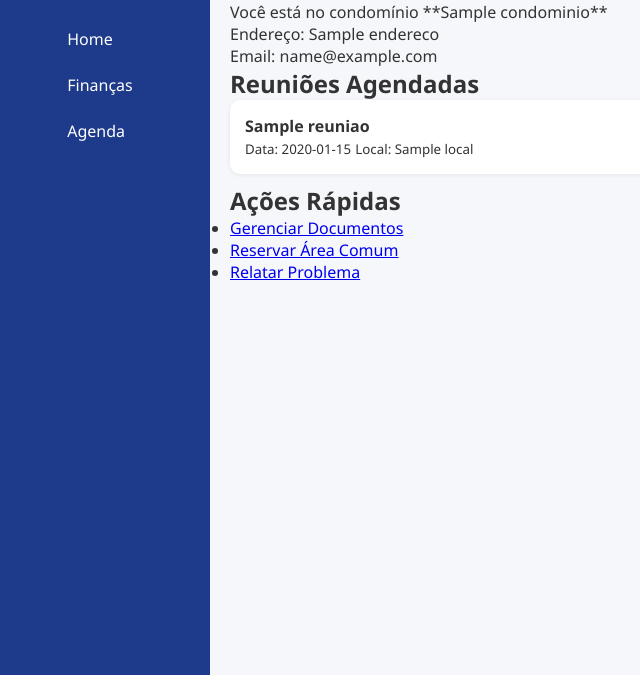
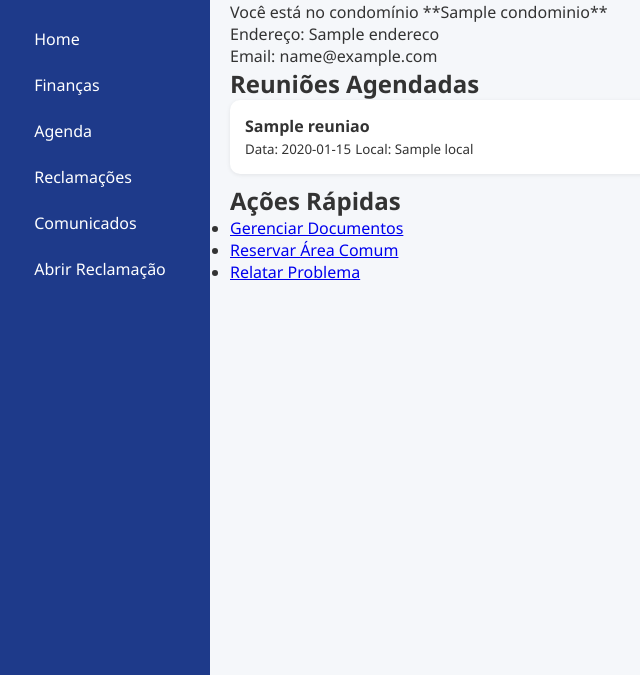
Before and after one commit to DigogSXD/CondoIQ, a Flask app: template templates/dashboard_morador.html in a window 1280 px wide. Shown: the part 125-800 px from the top of the page, without its empty margins (10-650 px from the left). Run offline with Flask 3, Linux system fonts and the light colour scheme; the template is opened without the code that fills it: most values are stand-ins (such as "Sample title", 1, 10 or a date in 2020); parts of the project's set-up code (start-up, migrations or seed data) failed here and were passed over.

Commit message:
Add files via upload

```diff
--- a/templates/dashboard_morador.html
+++ b/templates/dashboard_morador.html
@@ -17,7 +17,11 @@
                     <li class="active"><a href="#">Home</a></li>
                     <li><a href="#">Finanças</a></li>
                     <li><a href="#">Agenda</a></li>
+                    <li><a href="{{ url_for('visualizar_reclamacoes') }}">Reclamações</a></li> <!-- Link para visualizar reclamações -->
+                    <li><a href="{{ url_for('comunicados') }}">Comunicados</a></li> <!-- Link para comunicados -->
+                    <li><a href="{{ url_for('abrir_reclamacao') }}">Abrir Reclamação</a></li> <!-- Link para abrir nova reclamação -->
                 </ul>
+
             </nav>
         </aside>
 
--- a/templates/dashboard_sindico.html
+++ b/templates/dashboard_sindico.html
@@ -19,6 +19,9 @@
                     <li><a href="#">Agenda</a></li>
                     <li><a href="#">Manutenção</a></li>
                     <li><a href="{{ url_for('moradores_pendentes') }}">Moradores</a></li>
+                    <li><a href="{{ url_for('gerenciar_usuarios') }}">Gerenciar Usuários</a></li> <!-- Novo link para Gerenciar Usuários -->
+                    <li><a href="{{ url_for('visualizar_reclamacoes') }}">Reclamações</a></li> <!-- Novo link para Reclamações -->
+                    <li><a href="{{ url_for('comunicados') }}">Comunicados</a></li> <!-- Novo link para Comunicados -->
                 </ul>
             </nav>
         </aside>
```
